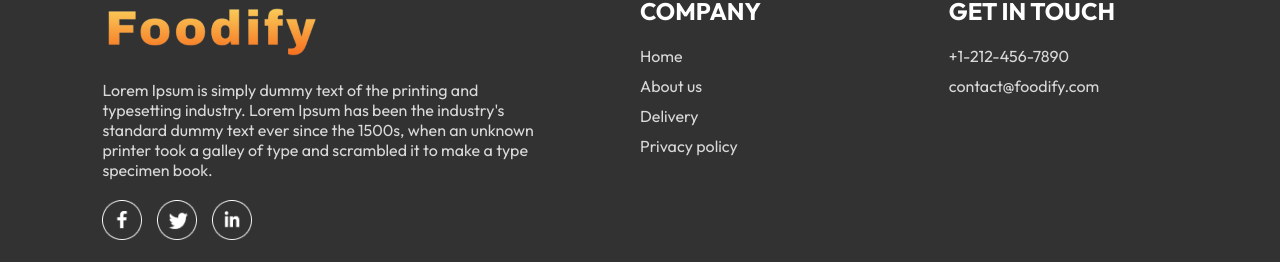
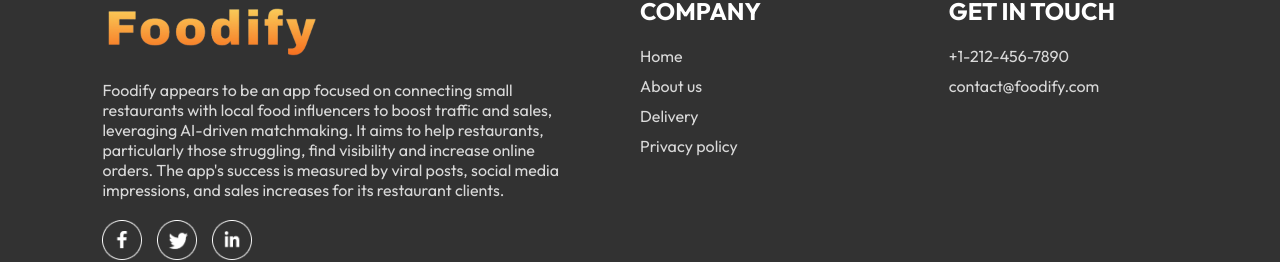
Before and after one commit to Gobinda-hub/Foodify, a React (Vite) app in the folder frontend/: page /verify in a window 1280 px wide. Shown: the part 666-928 px from the top of the page. Built offline with nearby package versions, Linux system fonts and the light colour scheme; no server answers.

Commit message:
Update Footer.jsx

```diff
--- a/frontend/src/components/Footer/Footer.jsx
+++ b/frontend/src/components/Footer/Footer.jsx
@@ -9,7 +9,11 @@ const Footer = () => {
         <div className="footer-content-left">
             {/* <img src={assets.logo} alt="" /> */}
             <img className='logo' src={assets.logo2} alt="" />
-            <p>Lorem Ipsum is simply dummy text of the printing and typesetting industry. Lorem Ipsum has been the industry's standard dummy text ever since the 1500s, when an unknown printer took a galley of type and scrambled it to make a type specimen book.</p>
+            <p>Foodify appears to be an app focused on connecting small restaurants with local food
+              influencers to boost traffic and sales, leveraging AI-driven matchmaking. It aims to help
+              restaurants, particularly those struggling, find visibility and increase online orders. The app's
+              success is measured by viral posts, social media impressions, and sales increases for its restaurant
+              clients.</p>
             <div className="footer-social-icons">
                 <a href="https://www.facebook.com/profile.php?id=61550841212971"><img src={assets.facebook_icon} alt="" /></a>
                 <a href="https://x.com/GobindaMan17679"><img src={assets.twitter_icon} alt="" /></a>
```
